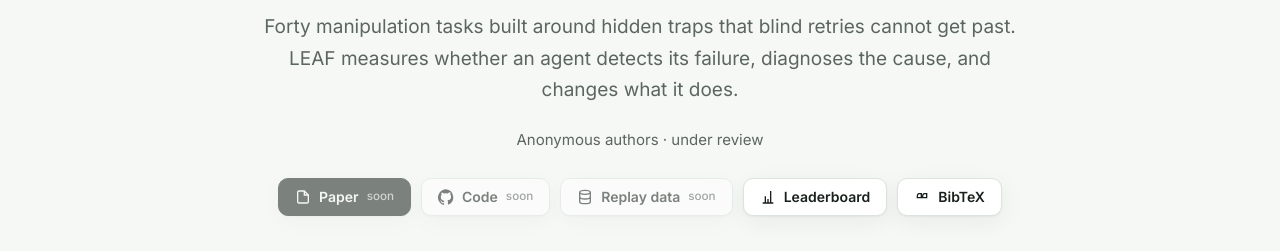
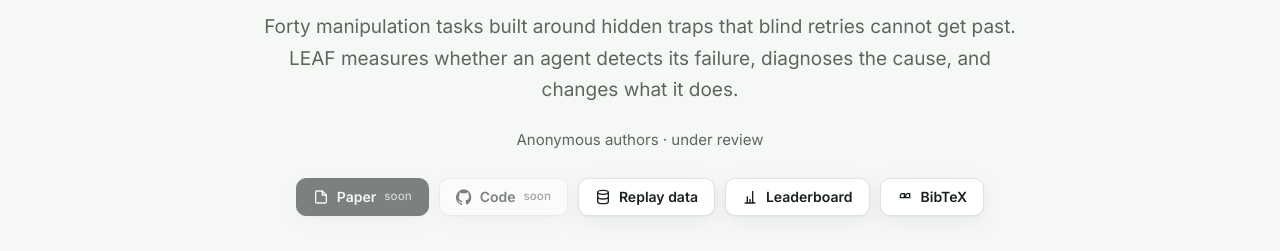
Before and after one commit to Peter-cuhk/LEAF, a plain HTML site: page index.html in a window 1280 px wide. Shown: the part 290-541 px from the top of the page. Drawn offline with Linux system fonts and the light colour scheme.

Commit message:
Link replay data button to LEAF v1.8

```diff
--- a/index.html
+++ b/index.html
@@ -222,7 +222,7 @@ footer{padding:36px 0 48px;color:var(--soft);font-size:13.5px;border-top:1px sol
     <div class="btns">
       <a class="btn primary" aria-disabled="true" title="Coming soon"><svg viewBox="0 0 24 24" fill="none" stroke="currentColor" stroke-width="2"><path d="M14 3H6a2 2 0 0 0-2 2v14a2 2 0 0 0 2 2h12a2 2 0 0 0 2-2V9z"/><path d="M14 3v6h6"/></svg>Paper <small>soon</small></a>
       <a class="btn" aria-disabled="true" title="Coming soon"><svg viewBox="0 0 24 24" fill="currentColor"><path d="M12 .5a12 12 0 0 0-3.8 23.4c.6.1.8-.3.8-.6v-2c-3.3.7-4-1.6-4-1.6-.6-1.4-1.4-1.8-1.4-1.8-1-.7.1-.7.1-.7 1.2.1 1.8 1.2 1.8 1.2 1 1.8 2.8 1.3 3.5 1 .1-.8.4-1.3.7-1.6-2.7-.3-5.5-1.3-5.5-6 0-1.3.5-2.4 1.2-3.2-.1-.3-.5-1.5.1-3.2 0 0 1-.3 3.3 1.2a11.5 11.5 0 0 1 6 0C17.3 4.6 18.3 5 18.3 5c.7 1.7.3 2.9.1 3.2.8.8 1.2 1.9 1.2 3.2 0 4.6-2.8 5.6-5.5 5.9.4.4.8 1.1.8 2.2v3.3c0 .3.2.7.8.6A12 12 0 0 0 12 .5z"/></svg>Code <small>soon</small></a>
-      <a class="btn" aria-disabled="true" title="Coming soon"><svg viewBox="0 0 24 24" fill="none" stroke="currentColor" stroke-width="2"><ellipse cx="12" cy="5" rx="8" ry="3"/><path d="M4 5v14c0 1.7 3.6 3 8 3s8-1.3 8-3V5"/><path d="M4 12c0 1.7 3.6 3 8 3s8-1.3 8-3"/></svg>Replay data <small>soon</small></a>
+      <a class="btn" href="https://huggingface.co/datasets/PeterXie666/lff-bench/tree/v1.8"><svg viewBox="0 0 24 24" fill="none" stroke="currentColor" stroke-width="2"><ellipse cx="12" cy="5" rx="8" ry="3"/><path d="M4 5v14c0 1.7 3.6 3 8 3s8-1.3 8-3V5"/><path d="M4 12c0 1.7 3.6 3 8 3s8-1.3 8-3"/></svg>Replay data</a>
       <a class="btn" href="#leaderboard"><svg viewBox="0 0 24 24" fill="none" stroke="currentColor" stroke-width="2"><path d="M8 21V11M16 21V3M12 21v-6M4 21h16"/></svg>Leaderboard</a>
       <a class="btn" href="#cite"><svg viewBox="0 0 24 24" fill="none" stroke="currentColor" stroke-width="2"><path d="M7 7h4v6H5v-2a4 4 0 0 1 2-4zM15 7h4v6h-6v-2a4 4 0 0 1 2-4z"/></svg>BibTeX</a>
     </div>
```
